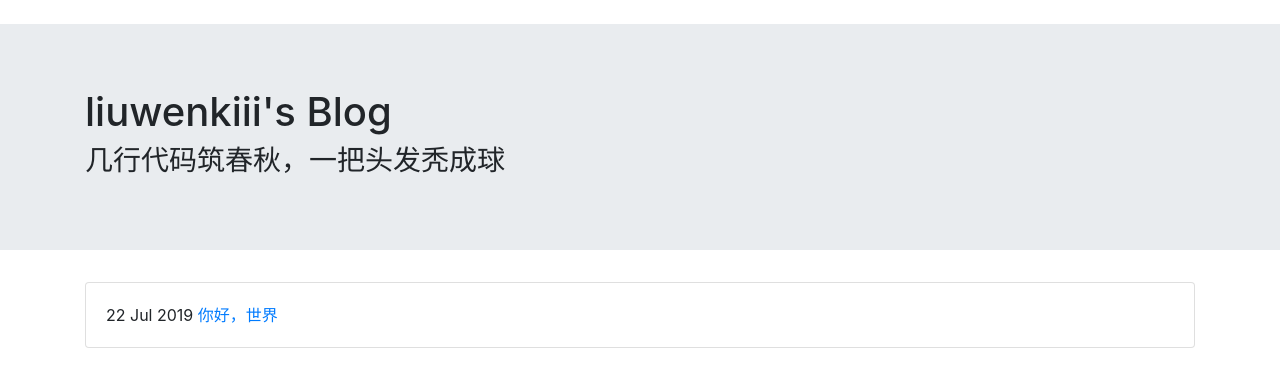
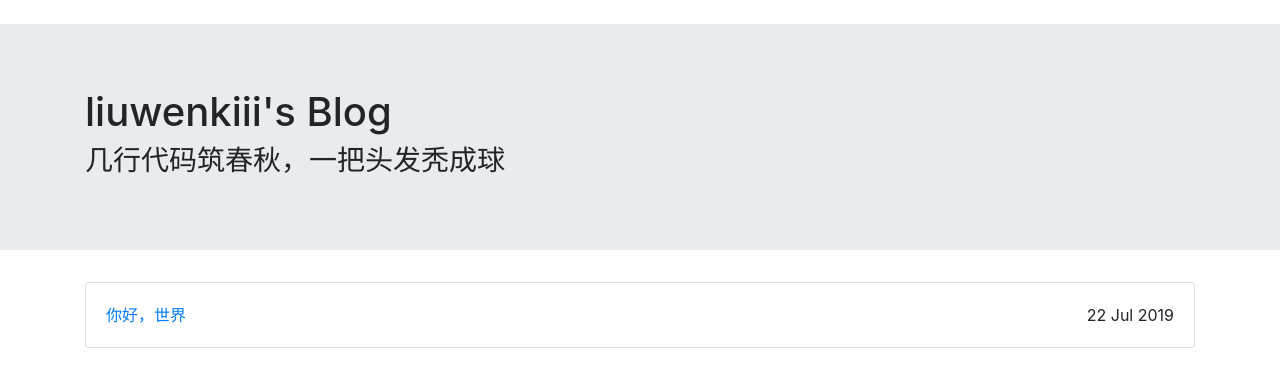
Before and after one commit to liuwenkiii/liuwenkiii.github.io, a Jekyll site: the page built from index.html, in a window 1280 px wide. Shown: the top 387 px of the page. Built offline with Jekyll 4.4.1, drawn with Linux system fonts in a browser that asks for light colours; nearby versions of some CDN libraries.

Commit message:
index layout changed

```diff
--- a/index.html
+++ b/index.html
@@ -17,19 +17,19 @@ title: liuwenkiii's Blog
         </div>
     </div>
     <div class="container">
-        <div class="row">
             {% for post in site.posts %}
-            <div class="col">
-                <div class="card">
-                    <div class="card-body">
-                        {{ post.date | date_to_string }}
-                        <a href="{{ site.baseurl }}{{ post.url }}">{{ post.title }}</a>
+            <div class="row">
+                <div class="col">
+                    <div class="card">
+                        <div class="card-body">
+                            <a href="{{ site.baseurl }}{{ post.url }}">{{ post.title }}</a>
+                            <div style="float: right">{{ post.date | date_to_string }}</div>
+                        </div>
                     </div>
                 </div>
             </div>
             {% endfor %}
         </div>
-    </div>
     <script src="https://cdn.staticfile.org/jquery/3.2.1/jquery.min.js"></script>
     <script src="https://cdn.staticfile.org/popper.js/1.12.5/umd/popper.min.js"></script>
     <script src="https://cdn.staticfile.org/twitter-bootstrap/4.1.0/js/bootstrap.min.js"></script>
```
